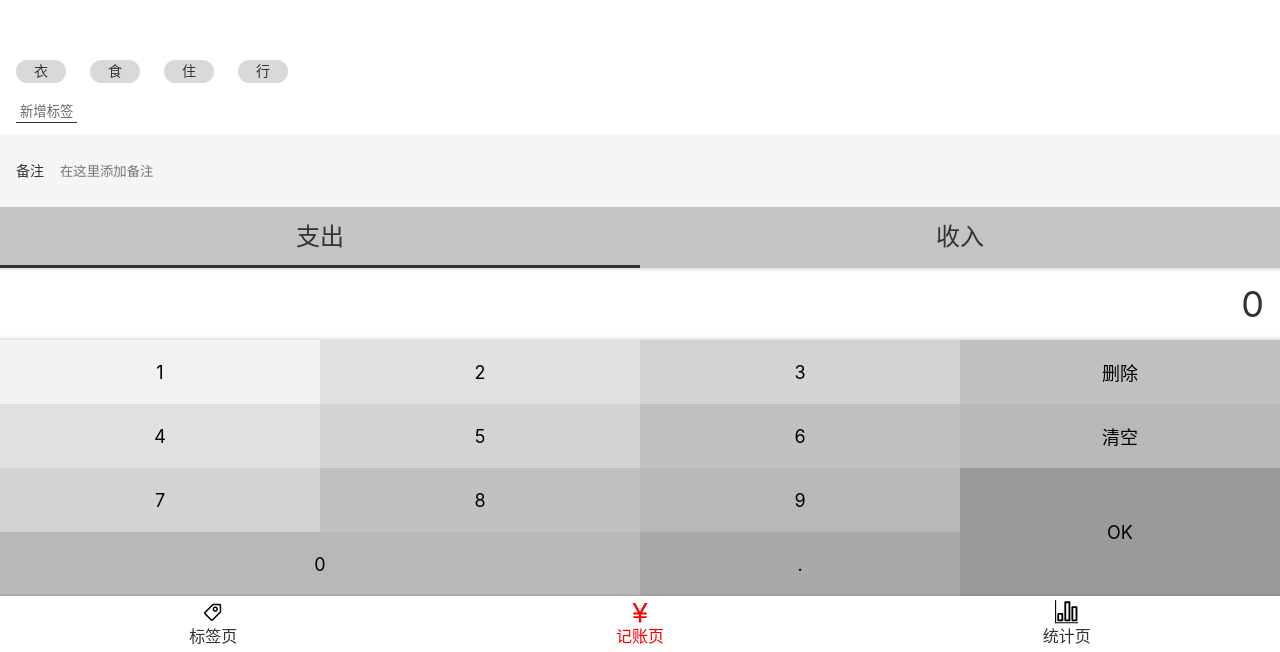
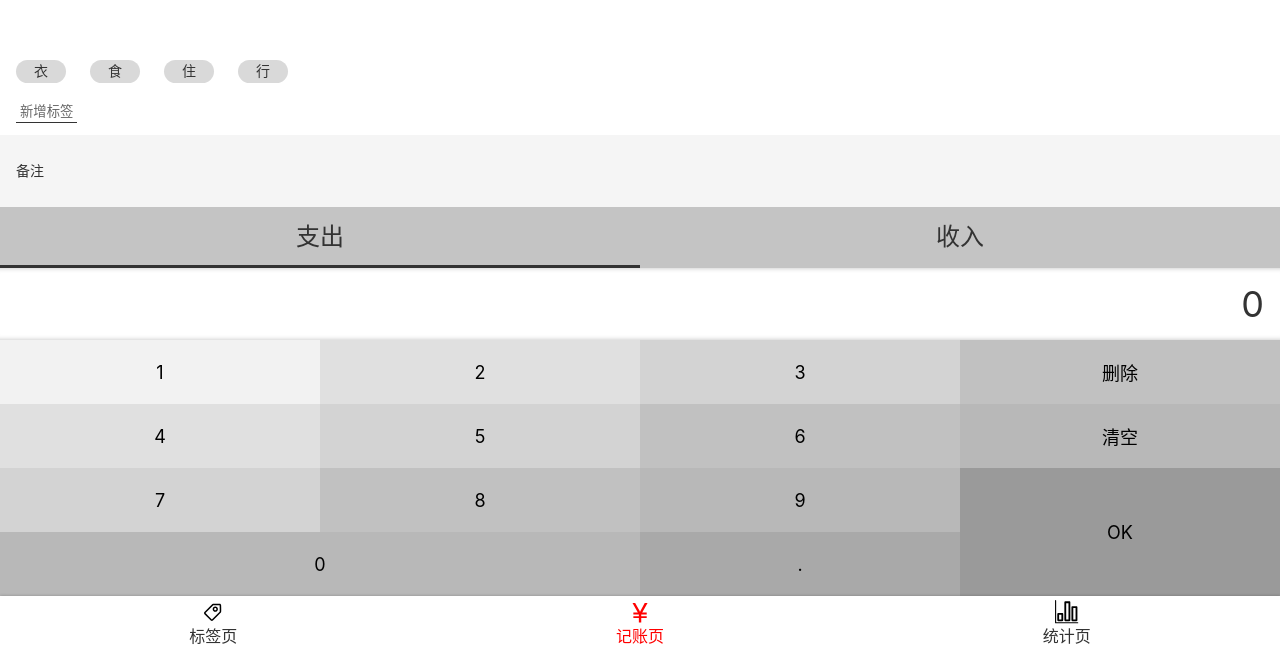
Before and after one commit to li123147/money-3-website1, a React app: page /tags#/money in a window 1280 px wide. Shown: the part 148-800 px from the top of the page. Built offline with nearby package versions, Linux system fonts and the light colour scheme.

Commit message:
创建单独的 Input

```diff
--- /dev/null
+++ b/src/components/Button.tsx
@@ -0,0 +1,8 @@
+import styled from "styled-components";
+const Button = styled.button`
+  font-size: 18px; border: none; padding: 8px 12px;
+  background: #f60; border-radius: 4px;
+  color: white;
+`;
+
+export { Button }
--- a/src/components/Icon.tsx
+++ b/src/components/Icon.tsx
@@ -5,12 +5,12 @@
 try { importAll(require.context('icons', true, /\.svg$/)); } catch (error) { console.log(error); }
 
 type Props = {
-    name: string
+    name?: string
 }
 const Icon = (props: Props) => {
     return (
         <svg className="icon">
-            <use xlinkHref={'#' + props.name}/>
+            {props.name && <use xlinkHref={'#' + props.name} />}
         </svg>
     );
 };
--- /dev/null
+++ b/src/components/Input.tsx
@@ -0,0 +1,30 @@
+import React from 'react';
+import styled from 'styled-components';
+
+const Label = styled.label`
+    display:flex;
+    align-items: center;
+    > span { margin-right: 16px; white-space: nowrap; }
+    > input {
+      display:block;
+      width: 100%;
+      height: 72px;
+      background: none;
+      border: none;
+    }
+`;
+
+type Props = {
+    label: string;
+} & React.InputHTMLAttributes<HTMLInputElement>;
+const Input: React.FC<Props> = (props) => {
+    const { label, children, ...rest } = props;
+    return (
+        <Label>
+            <span>{props.label}</span>
+            <input {...rest} />
+        </Label>
+    );
+};
+
+export { Input };
--- a/src/views/Money/NoteSection.tsx
+++ b/src/views/Money/NoteSection.tsx
@@ -1,47 +1,24 @@
 import styled from "styled-components";
-import React, { useRef } from 'react';
+import React, { useRef, ChangeEventHandler } from 'react';
+import { Input } from '../../components/Input';
 const Wrapper = styled.section`
 background:#f5f5f5;
 padding:0 16px;
 font-size:14px;
->label{
-    display:flex;
-    align-items:center;
->span{
-    margin-right:16px; white-space:nowrap;
-}
->input{
-display:block;
-width:100%;
-height:72px;
-background:none;
-border:none;
-  }
-}
 `;
 type Props = {
   value: string;
   onChange: (value: string) => void;
 }
 const NoteSection: React.FC <Props> = (props) => {
-  const note=props.value
-  const refInput = useRef<HTMLInputElement>(null);
-  const onBlur = () => {
-    if (refInput.current !== null) {
-      //非受控组件
-     props.onChange(refInput.current.value);
-    }
+  const note = props.value;
+  const onChange: ChangeEventHandler<HTMLInputElement> = (e) => {
+    props.onChange(e.target.value);
   };
   return (
     <Wrapper>
-      <label>
-        <span>备注</span>
-        <input type="text" placeholder="在这里添加备注"
-          ref={refInput}
-          defaultValue={note}
-          onBlur={onBlur}
-        />
-      </label>
+      <Input label="备注" type="text" value={note} onChange={onChange}/>
+
     </Wrapper>
   )
 };
--- a/src/views/Tag.tsx
+++ b/src/views/Tag.tsx
@@ -1,15 +1,43 @@
 import React from 'react';
 import { useTags } from 'useTags';
 import { useParams } from 'react-router-dom';
+import Layout from 'components/Layout';
+import Icon from 'components/Icon';
+import { Button } from 'components/Button';
+import styled from 'styled-components';
+
 type Params = {
     id: string
 }
+const Topbar = styled.header`
+  display:flex;
+  justify-content: space-between;
+  align-items: center;
+  line-height: 20px;
+  padding: 14px;
+  background:white;
+`;
 const Tag: React.FC = (props) => {
     const { findTag } = useTags();
     let { id } = useParams<Params>();
     const tag = findTag(parseInt(id));
     return (
-        <div>{tag.name}</div>
+        <Layout>
+            <Topbar>
+                <Icon name="left" />
+                <span>编辑标签</span>
+                <Icon />
+            </Topbar>
+            <div>
+                <label>
+                    <span>标签名</span>
+                    <input type="text" placeholder="标签名" />
+                </label>
+            </div>
+            <div>
+                <Button>删除标签</Button>
+            </div>
+        </Layout>
     );
 };
 export { Tag };
--- a/src/views/Tags.tsx
+++ b/src/views/Tags.tsx
@@ -1,9 +1,10 @@
-import Layout from '../components/Layout';
+import Layout from 'components/Layout';
 import React from 'react';
 import { useTags } from 'useTags';
 import styled from 'styled-components';
-import Icon from '../components/Icon';
+import Icon from 'components/Icon';
 import { Link } from 'react-router-dom';
+import { Button } from 'components/Button';
 
 const TagList = styled.ol`
 font-size:16px;
@@ -20,11 +21,6 @@
     }
 }
 `;
-const Button = styled.button`
-font-size:18px; border:none; padding:8px 12px;
-background: yellowgreen; border-radius:4px;
-color:white;
-`
 const Center = styled.div`
     display: flex;
     justify-content: center;
@@ -35,7 +31,6 @@
 const Space = styled.div`
     height:16px;
 `;
-
 
 function Tags() {
     const { tags} = useTags();
```
Also changed, not shown: src/icons/left.svg (added).
